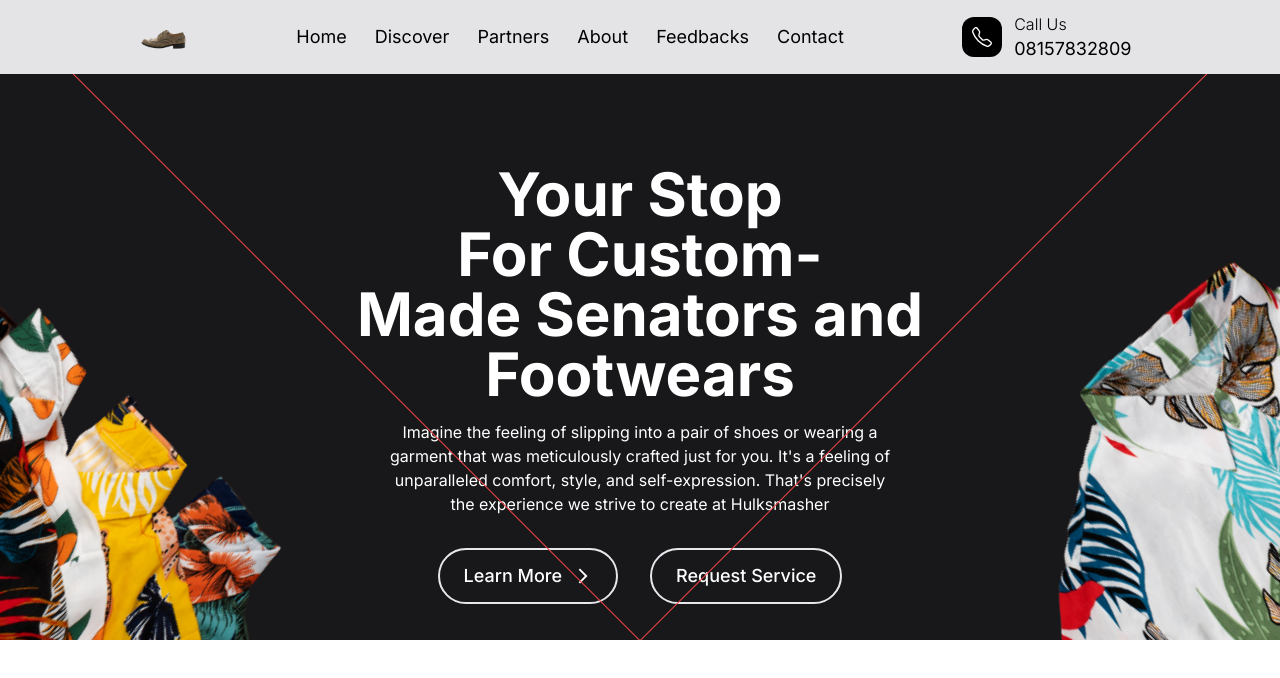
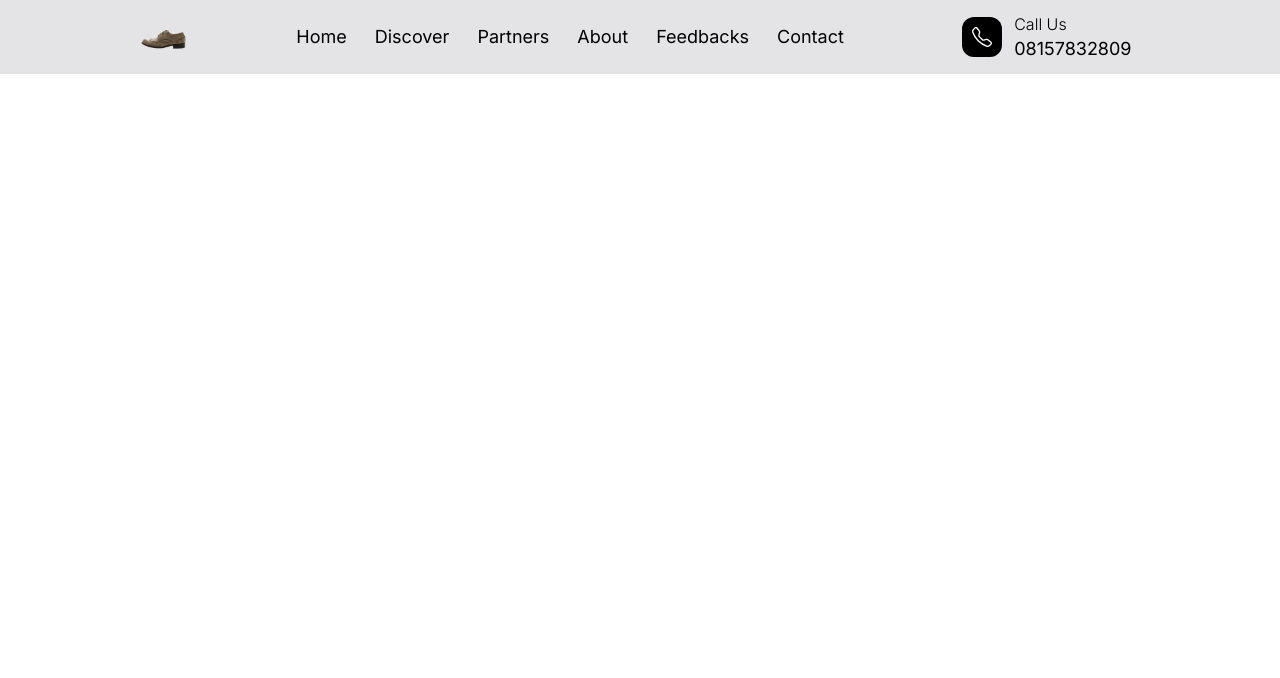
Before and after one commit to mmesomasaint/hulksmasher, a Next.js app: page / in a window 1280 px wide. Shown: the top 678 px of the page. Built offline with nearby package versions, Linux system fonts and the light colour scheme.

Commit message:
Feat: Make code readable with comments

```diff
--- a/app/page.tsx
+++ b/app/page.tsx
@@ -58,54 +58,11 @@ export default function Home() {
             </div>
           </div>
         </header>
+        {/**End of header */}
         <section className='max-w-[90rem] mx-auto'>
-          <div className='relative overflow-hidden h-fit md:h-[40rem] w-full bg-zinc-900'>
-            <div className='flex justify-center items-center h-full'>
-              <div className='w-full h-fit pt-32 text-center'>
-                <h1 className='block w-[90%] sm:w-[70%] lg:w-[60%] xl:w-[50%] mx-auto text-4xl md:text-6xl font-bold leading-loose text-white mb-4'>
-                  Your Stop For&nbsp;
-                  <span className='text-primary'>Custom-Made</span>
-                  &nbsp;Senators and Footwears
-                </h1>
-                <p className='block w-[90%] sm:w-[80%] md:w-[70%] lg:w-[50%] xl:w-[40%] mx-auto text-lg md:text-xl lg:text-base font-normal leading-tight text-white mb-8'>
-                  Imagine the feeling of slipping into a pair of shoes or
-                  wearing a garment that was meticulously crafted just for you.
-                  It's a feeling of unparalleled comfort, style, and
-                  self-expression. That's precisely the experience we strive to
-                  create at Hulksmasher
-                </p>
-                <div className='flex justify-center gap-8 items-center'>
-                  <button className='flex justify-start items-center gap-1 sm:gap-3 px-4 sm:px-6 py-2 sm:py-3 border-2 border-primary bg-transparent shadow-sm rounded-full'>
-                    <span className='text-lg xs:text-xl lg:text-lg font-medium leading-none text-white'>
-                      Learn More
-                    </span>
-                    <span className='w-fit mx-auto'>
-                      <MdOutlineArrowForwardIos className='text-lg xs:text-xl text-white z-20' />
-                    </span>
-                  </button>
-                  <button className='text-lg xs:text-xl lg:text-lg font-medium leading-none px-4 sm:px-6 py-2 sm:py-3 border-2 border-primary bg-transparent text-white shadow-sm rounded-full'>
-                    Request Service
-                  </button>
-                </div>
-              </div>
-            </div>
-            <div className='absolute origin-top-left rotate-45 top-0 z-30 w-full h-full border border-red-500'>
-              <div className='relative w-[50%] h-full'>
-                <Image
-                  src='/shirts-display.png'
-                  fill
-                  sizes='55vw'
-                  alt='shirts row'
-                />
-              </div>
-            </div>
-            <div className='absolute origin-top-right -rotate-45 top-0 z-30 w-full h-full border border-red-500'>
-              <div className='relative w-[50%] ml-[50%] h-full'>
-                <Image src='/shirt-one.png' fill sizes='55vw' alt='one shirt' />
-              </div>
-            </div>
-          </div>
+
         </section>
+        {/**End of showcase */}
         <section></section>
         <section></section>
         <footer></footer>
```
